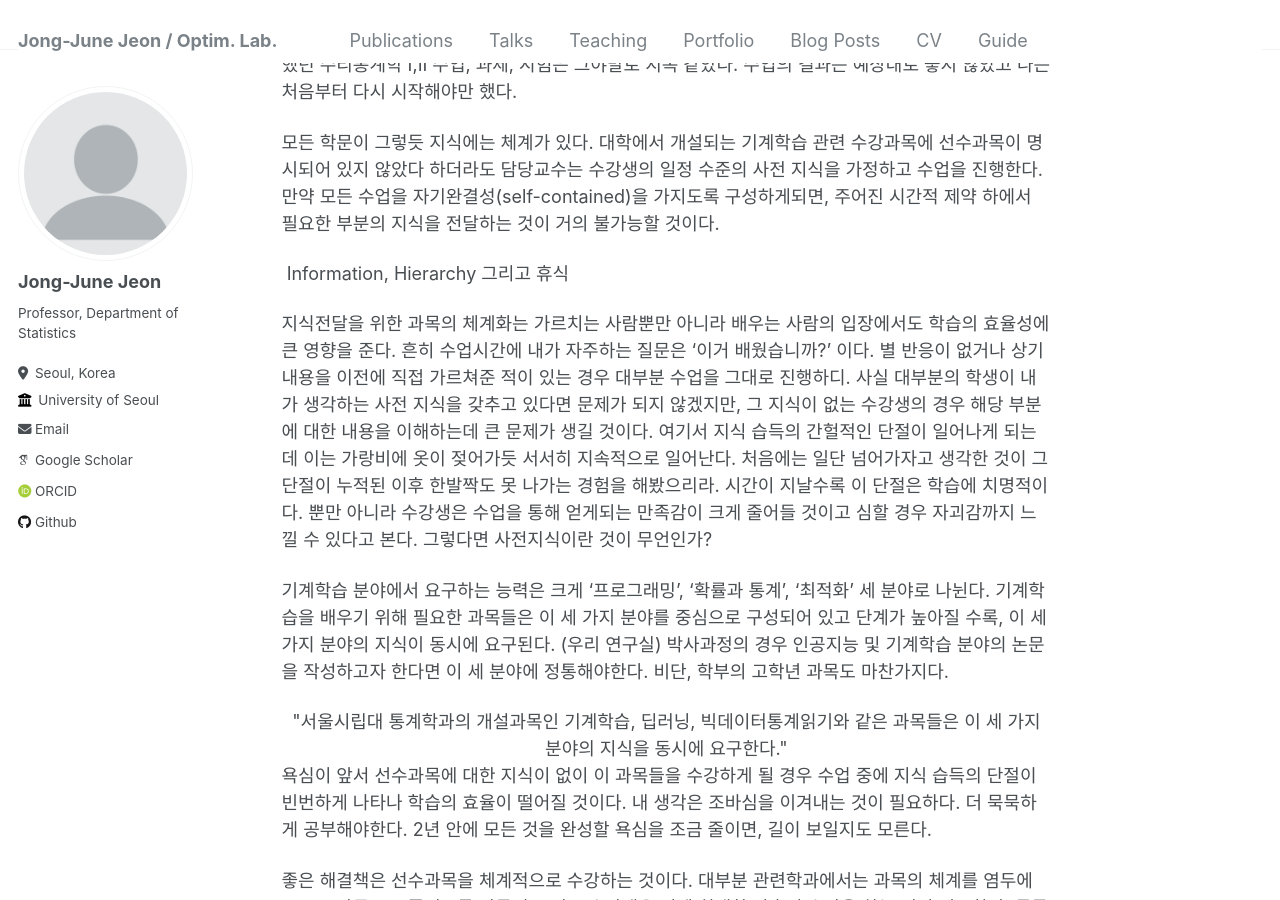
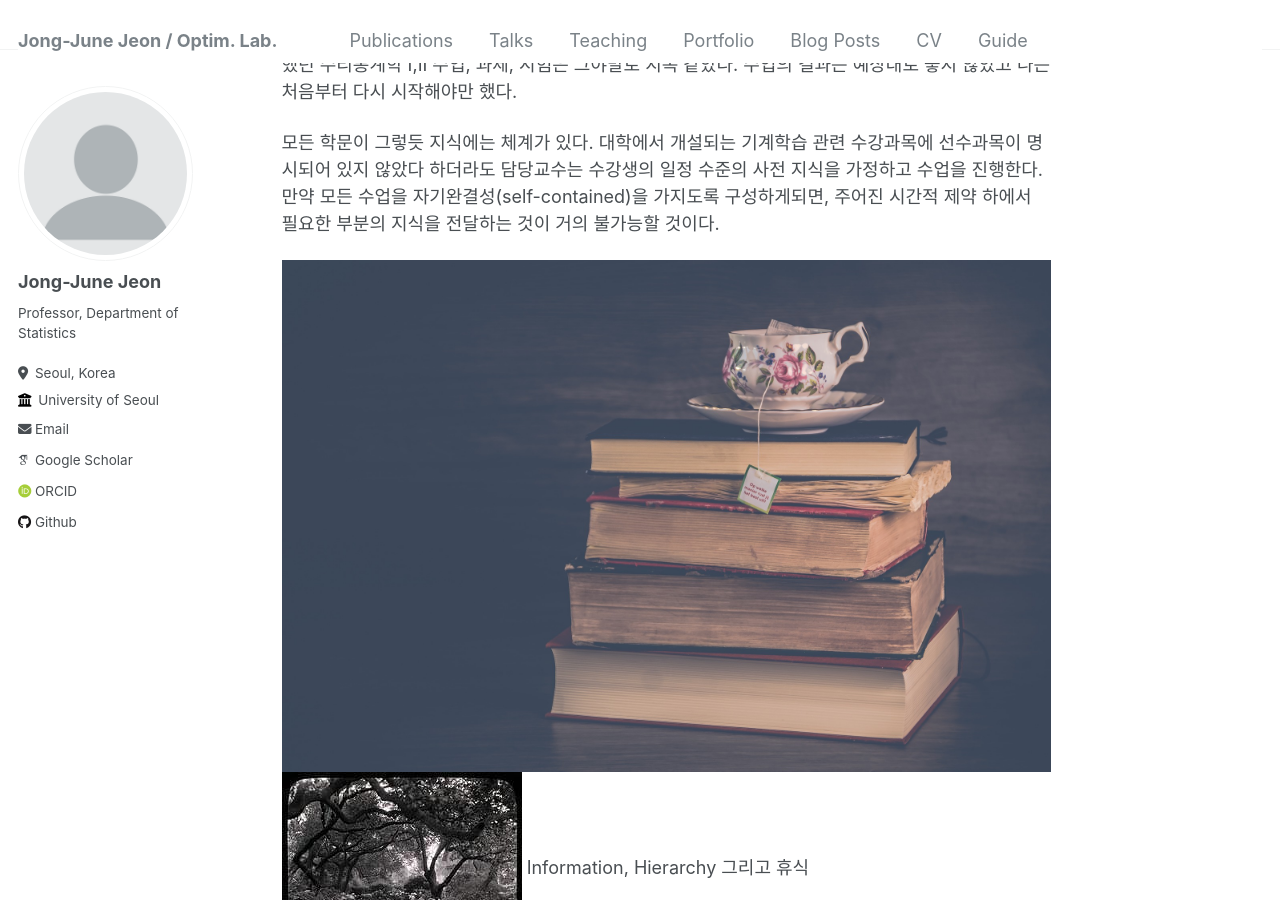
Before and after one commit to jenjong/jenjong.github.io, a Jekyll site: the page built from _posts/2012-08-14-blog-post-1.md, in a window 1280 px wide and 900 px high, scrolled down 990 px. Built offline with Jekyll 4.4.1, drawn with Linux system fonts in a browser that asks for light colours; some web fonts are replaced.

Commit message:
Update 2012-08-14-blog-post-1.md

```diff
--- a/_posts/2012-08-14-blog-post-1.md
+++ b/_posts/2012-08-14-blog-post-1.md
@@ -39,7 +39,8 @@ tags:
 수강생의 일정 수준의 사전 지식을 가정하고 수업을 진행한다. 만약 모든 수업을 자기완결성(self-contained)을 가지도록 구성하게되면, 주어진 시간적 제약 하에서
 필요한 부분의 지식을 전달하는 것이 거의 불가능할 것이다.
 
-<img src="images/books-1655783_1280.jpg" alt="">
+<img src="/images/books-1655783_1280.jpg">
+<img src="/images/3953273590_704e3899d5_m.jpg">
 <span> Information, Hierarchy 그리고 휴식 </span>
 
 
```
